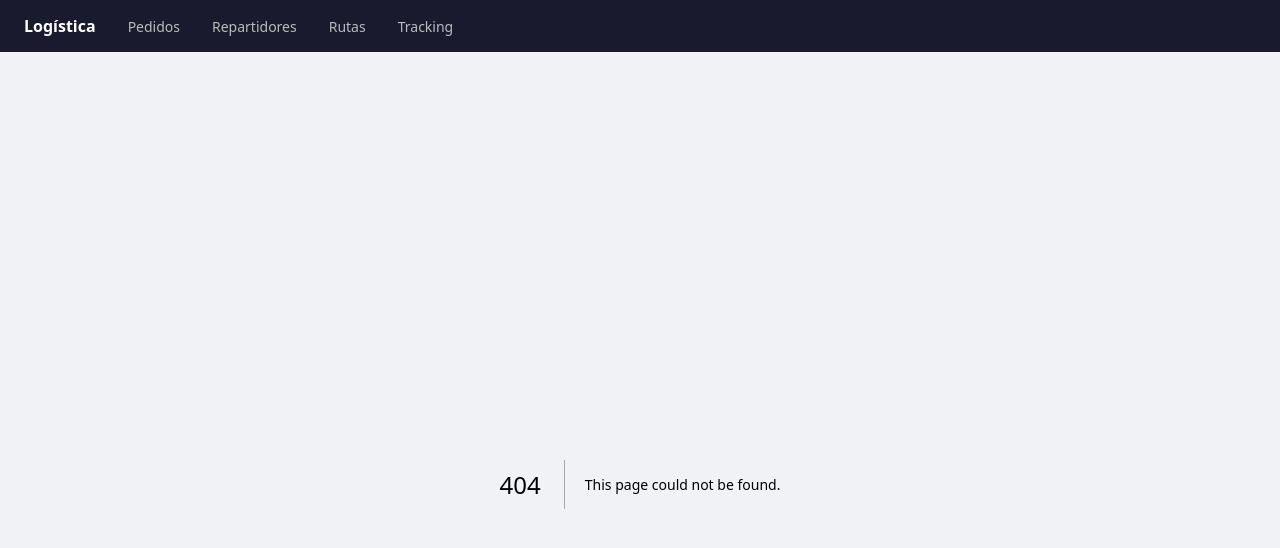
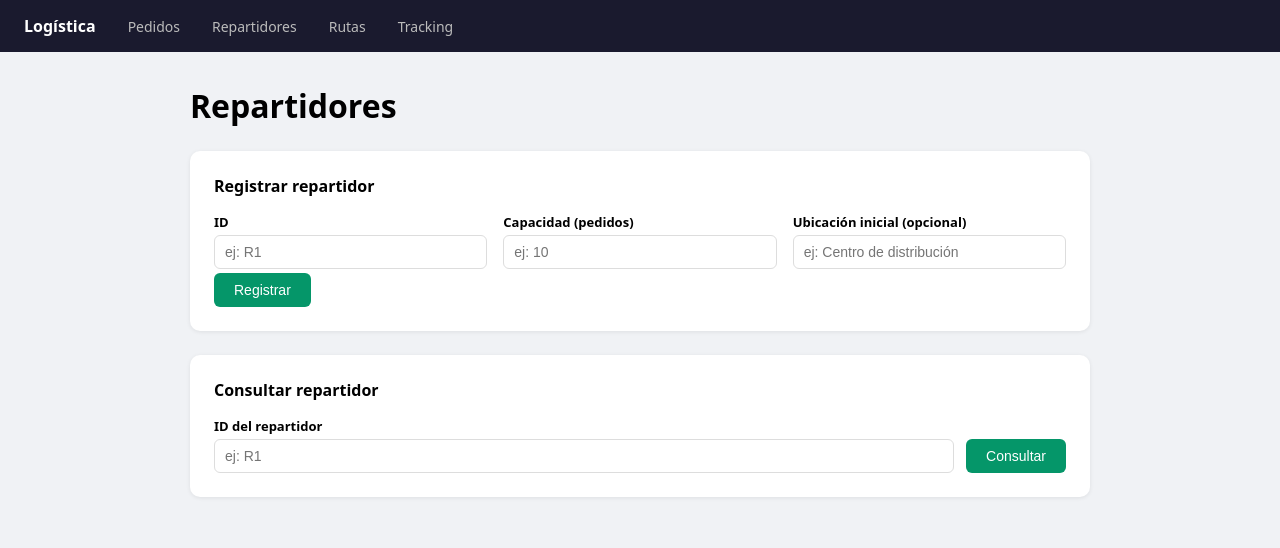
Before and after one commit to Giovvnni/ArquiSW_Entrega1, a Next.js app in the folder frontend/: page /repartidores in a window 1280 px wide. Before the commit this address had no page. Shown: the top 548 px of the page. Built offline with nearby package versions, Linux system fonts and the light colour scheme.

Commit message:
feat: add repartidores page with registrar and consultar forms

```diff
--- /dev/null
+++ b/frontend/app/repartidores/page.tsx
@@ -0,0 +1,103 @@
+"use client";
+import { useState } from "react";
+import { api, Repartidor } from "../../lib/api";
+
+const inp: React.CSSProperties = {
+  display: "block", width: "100%", padding: "8px 10px",
+  border: "1px solid #ddd", borderRadius: 6, fontSize: 14, boxSizing: "border-box",
+};
+const lbl: React.CSSProperties = { display: "block", marginBottom: 4, fontWeight: 600, fontSize: 13 };
+const btn: React.CSSProperties = {
+  padding: "9px 20px", background: "#059669", color: "white",
+  border: "none", borderRadius: 6, cursor: "pointer", fontSize: 14, marginTop: 4,
+};
+const card: React.CSSProperties = {
+  background: "white", borderRadius: 10, padding: 24,
+  boxShadow: "0 1px 4px rgba(0,0,0,.08)", marginBottom: 24,
+};
+
+function Result({ data, error }: { data: unknown; error: string }) {
+  if (error) return <p style={{ color: "#dc2626", marginTop: 8, fontSize: 13 }}>{error}</p>;
+  if (!data) return null;
+  return (
+    <pre style={{
+      marginTop: 12, background: "#f8f8f8", padding: 12, borderRadius: 6,
+      fontSize: 12, overflow: "auto", border: "1px solid #eee",
+    }}>
+      {JSON.stringify(data, null, 2)}
+    </pre>
+  );
+}
+
+export default function RepartidoresPage() {
+  // --- Registrar ---
+  const [regForm, setRegForm] = useState({ id: "", capacidad: "", ubicacion: "" });
+  const [regRes, setRegRes] = useState<Repartidor | null>(null);
+  const [regErr, setRegErr] = useState("");
+
+  const handleRegistrar = async () => {
+    setRegErr(""); setRegRes(null);
+    try {
+      const ubicacion = regForm.ubicacion ? { direccion: regForm.ubicacion } : undefined;
+      setRegRes(await api.registrarRepartidor({
+        id: regForm.id,
+        capacidad: Number(regForm.capacidad),
+        ubicacion,
+      }));
+    } catch (e) {
+      setRegErr((e as Error).message);
+    }
+  };
+
+  // --- Consultar ---
+  const [consultarId, setConsultarId] = useState("");
+  const [consultarRes, setConsultarRes] = useState<Repartidor | null>(null);
+  const [consultarErr, setConsultarErr] = useState("");
+
+  const handleConsultar = async () => {
+    setConsultarErr(""); setConsultarRes(null);
+    try {
+      setConsultarRes(await api.obtenerRepartidor(consultarId));
+    } catch (e) {
+      setConsultarErr((e as Error).message);
+    }
+  };
+
+  return (
+    <div>
+      <h1 style={{ margin: "0 0 24px" }}>Repartidores</h1>
+
+      <div style={card}>
+        <h2 style={{ margin: "0 0 16px", fontSize: 16 }}>Registrar repartidor</h2>
+        <div style={{ display: "grid", gridTemplateColumns: "1fr 1fr 1fr", gap: "12px 16px" }}>
+          <div>
+            <label style={lbl}>ID</label>
+            <input style={inp} value={regForm.id} onChange={e => setRegForm({ ...regForm, id: e.target.value })} placeholder="ej: R1" />
+          </div>
+          <div>
+            <label style={lbl}>Capacidad (pedidos)</label>
+            <input style={inp} type="number" value={regForm.capacidad} onChange={e => setRegForm({ ...regForm, capacidad: e.target.value })} placeholder="ej: 10" />
+          </div>
+          <div>
+            <label style={lbl}>Ubicación inicial (opcional)</label>
+            <input style={inp} value={regForm.ubicacion} onChange={e => setRegForm({ ...regForm, ubicacion: e.target.value })} placeholder="ej: Centro de distribución" />
+          </div>
+        </div>
+        <button style={btn} onClick={handleRegistrar}>Registrar</button>
+        <Result data={regRes} error={regErr} />
+      </div>
+
+      <div style={card}>
+        <h2 style={{ margin: "0 0 16px", fontSize: 16 }}>Consultar repartidor</h2>
+        <div style={{ display: "flex", gap: 12, alignItems: "flex-end" }}>
+          <div style={{ flex: 1 }}>
+            <label style={lbl}>ID del repartidor</label>
+            <input style={inp} value={consultarId} onChange={e => setConsultarId(e.target.value)} placeholder="ej: R1" />
+          </div>
+          <button style={btn} onClick={handleConsultar}>Consultar</button>
+        </div>
+        <Result data={consultarRes} error={consultarErr} />
+      </div>
+    </div>
+  );
+}
```
